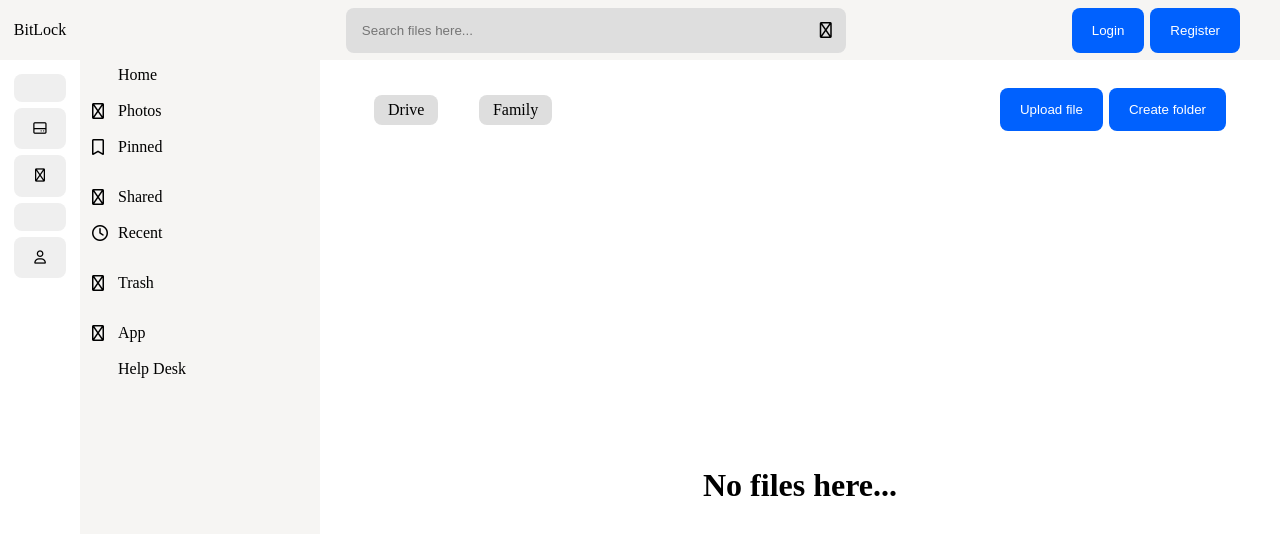
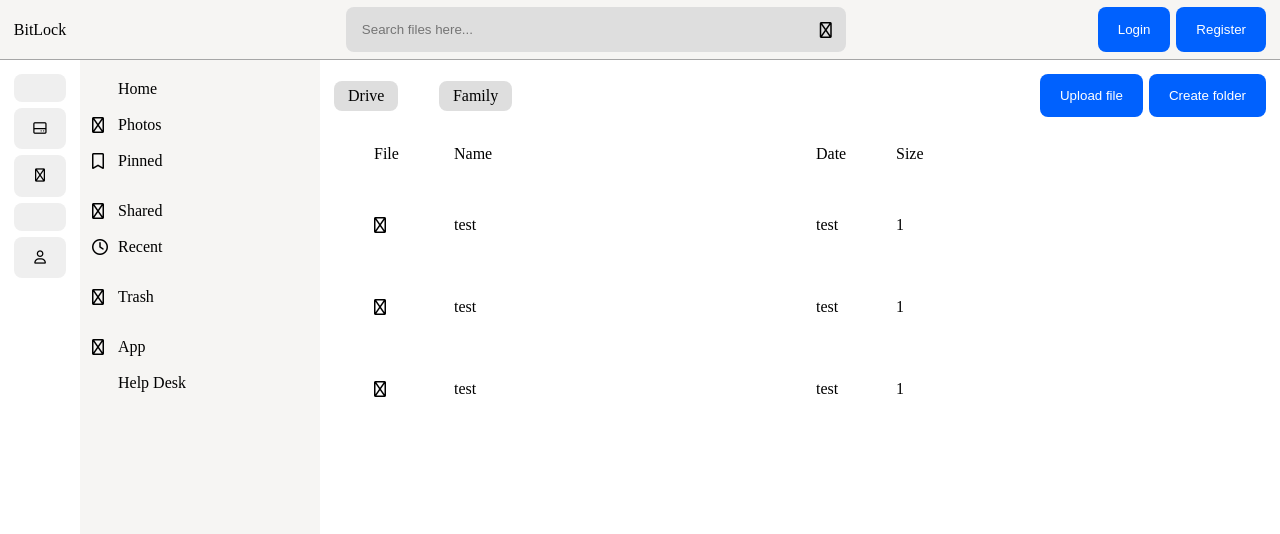
Before and after one commit to holestorage/client-legacy, a React (Create React App) app: page /app in a window 1280 px wide. Shown: the top 534 px of the page. Built offline with nearby package versions, Linux system fonts and the light colour scheme.

Commit message:
fix: fallback display

```diff
--- a/src/App.css
+++ b/src/App.css
@@ -3,6 +3,7 @@
     --theme-palette-main-light: #36373d;
     --theme-palette-main-color: #f6f5f3;
     --theme-palette-main-hover: #dedede;
+    --theme-palette-main-dark: #a6a6a6;
 
     --theme-brand-main-color: #0061fe;
     --theme-brand-main-color-light: #2d82ff;
@@ -17,6 +18,8 @@
     --theme-value-padding-main: 14px;
     --theme-value-padding-big: 20px;
     --theme-value-padding-large: 40px;
+
+    --theme-value-border-main: 1px solid var(--theme-palette-main-dark);
 }
 
 html, body, .App, #root {
--- a/src/components/head/main/main-head.jsx
+++ b/src/components/head/main/main-head.jsx
@@ -1,5 +1,9 @@
+import {Link} from "react-router-dom";
+
 export default function MainHead() {
     return (
-        <p>BitLock</p>
+        <Link to="/">
+            <p>BitLock</p>
+        </Link>
     )
 }
--- a/src/components/layout/main-layout/main-layout.module.css
+++ b/src/components/layout/main-layout/main-layout.module.css
@@ -19,5 +19,9 @@
     grid-column: 2 / 4;
 }
 
+.header, .head {
+    border-bottom: var(--theme-value-border-main);
+}
+
 .side {
 }
--- a/src/components/navbar/container/navbar-container.module.css
+++ b/src/components/navbar/container/navbar-container.module.css
@@ -4,5 +4,5 @@
     display: grid;
     align-items: center;
 
-    padding: var(--theme-value-padding-main) var(--theme-value-padding-large);
+    padding: var(--theme-value-padding-main);
 }
--- a/src/components/pages/app/board-page.jsx
+++ b/src/components/pages/app/board-page.jsx
@@ -7,6 +7,24 @@ import FolderList from "../../ui/list/folder/folder-list";
 import FileList from "../../ui/list/file/file-list";
 
 const files = [
+    {
+        type: 'image/png',
+        name: 'test',
+        date: 'test',
+        size: 1
+    },
+    {
+        type: 'image/png',
+        name: 'test',
+        date: 'test',
+        size: 1
+    },
+    {
+        type: 'image/png',
+        name: 'test',
+        date: 'test',
+        size: 1
+    }
 ]
 
 export default function BoardPage({ fallback }) {
--- a/src/components/pages/fallback/fallback.module.css
+++ b/src/components/pages/fallback/fallback.module.css
@@ -1,4 +1,6 @@
 .container {
+    height: 100%;
+
     display: flex;
     justify-content: center;
     align-items: center;
--- a/src/components/ui/category/main/main-category.module.css
+++ b/src/components/ui/category/main/main-category.module.css
@@ -2,7 +2,7 @@
     display: grid;
     gap: var(--theme-value-padding-big);
 
-    padding: 0 var(--theme-value-padding-small);
+    padding: var(--theme-value-padding-main) var(--theme-value-padding-small);
 }
 
 .container > div {
--- a/src/components/ui/container/container.module.css
+++ b/src/components/ui/container/container.module.css
@@ -2,7 +2,8 @@
     height: 100%;
 
     display: grid;
-    gap: var(--theme-value-padding-large);
+    grid-template-rows: auto 1fr;
+    gap: var(--theme-value-padding-main);
     align-items: start;
 
     padding: var(--theme-value-padding-main);
--- a/src/components/ui/header/main/header-main.module.css
+++ b/src/components/ui/header/main/header-main.module.css
@@ -3,8 +3,6 @@
     grid-template-columns: 1fr auto;
     gap: var(--theme-value-padding-main);
     align-items: center;
-
-    padding: var(--theme-value-padding-main) var(--theme-value-padding-large);
 }
 
 .container > div {
--- a/src/components/ui/input/icon/icon-input.module.css
+++ b/src/components/ui/input/icon/icon-input.module.css
@@ -8,3 +8,7 @@
     padding: var(--theme-value-padding-main);
     border-radius: var(--theme-value-border_radius-min);
 }
+
+.container > i {
+    cursor: pointer;
+}
--- a/src/components/view/app/app-view.jsx
+++ b/src/components/view/app/app-view.jsx
@@ -6,7 +6,6 @@ import MainCategory from "../../ui/category/main/main-category";
 import FilesFallback from "../../pages/fallback/pages/files-fallback";
 import TrashFallback from "../../pages/fallback/pages/trash-fallback";
 import AppNavbar from "../../navbar/app/app-navbar";
-import PagesList from "../../pages/list/pages-list";
 import MainSidebar from "../../sidebar/main/main-sidebar";
 import MainHead from "../../head/main/main-head";
 import PhotosFallback from "../../pages/fallback/pages/photos-fallback";
```
